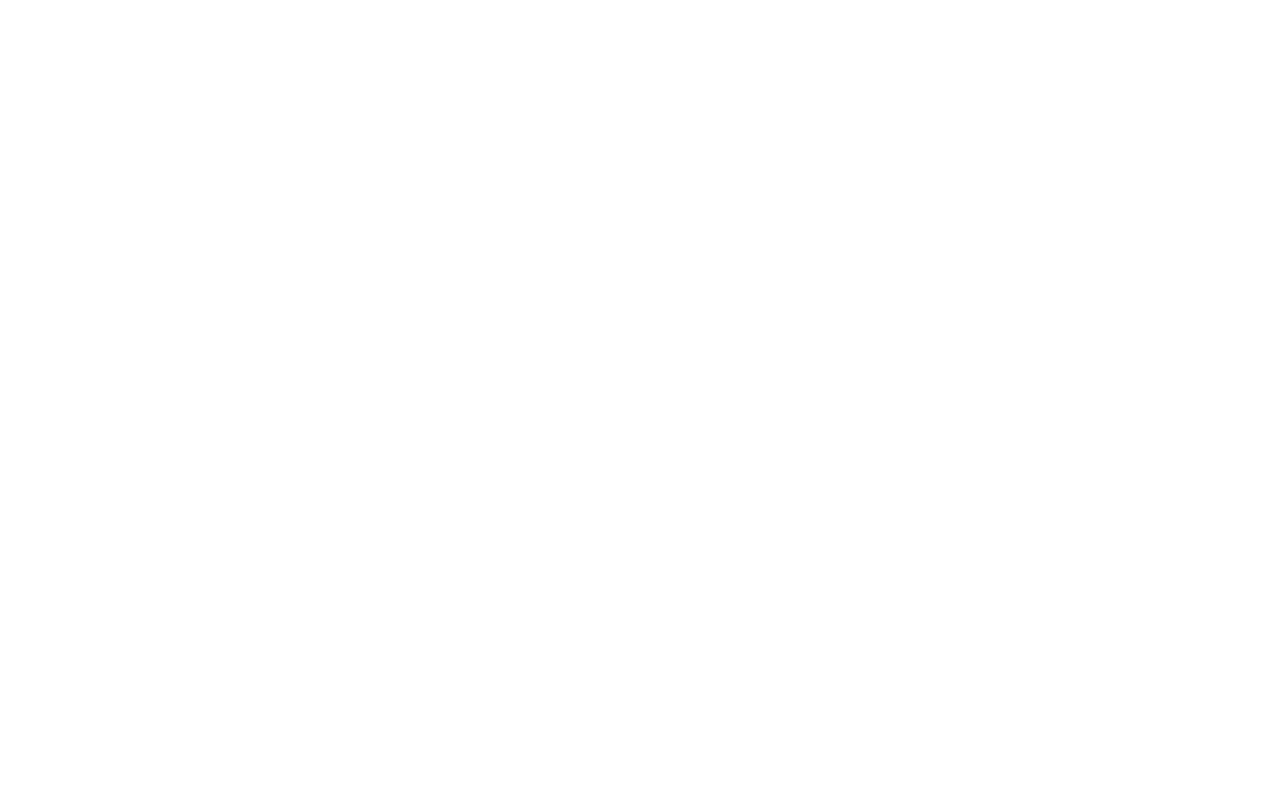
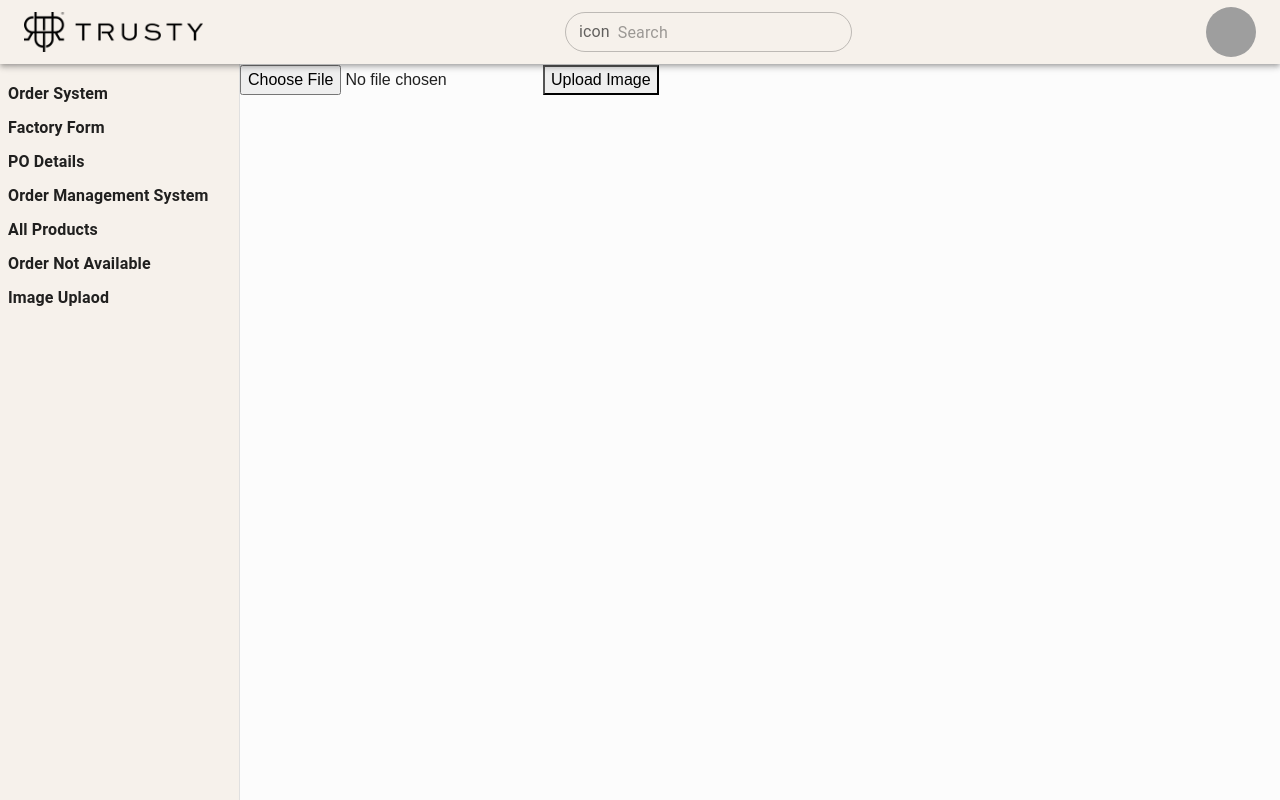
Before and after one commit to trustyuae/trustyuae, a React (Create React App) app: page /image_upload in a window 1280 px wide. Before the commit this address had no page. Built offline with nearby package versions, Linux system fonts and the light colour scheme; sample sign-in values are in the browser's storage; grey boxes are pictures that could not be loaded; the HTML template or start-up script is replaced by a standard one.

Commit message:
upload image functionality

```diff
--- a/src/App.js
+++ b/src/App.js
@@ -10,6 +10,7 @@
 import ProtectedRoute from "./utils/ProtectedRoute";
 import AllProductList from "./components/AllProductList";
 import OrderNotAvailable from "./components/OrderNotAvailable";
+import ImageUpload from "./components/ImageUpload";
 
 function App() {
   return (
@@ -30,6 +31,7 @@
               <Route exact path="/PO_details" element={<PoDetails />} />
               <Route exact path="/all_products_list" element={<AllProductList />} />
               <Route exact path="/order_not_available" element={<OrderNotAvailable/>} />
+              <Route exact path="/image_upload" element={<ImageUpload/>} />
             </Route>
           </Route>
         </Routes>
--- a/src/components/Dashboardd.js
+++ b/src/components/Dashboardd.js
@@ -225,6 +225,12 @@
               >
                 <strong>Order Not Available</strong>
               </Typography>
+              <Typography
+                sx={{ mt: "10px", cursor: "pointer" }}
+                onClick={() => handleLinkClick("/image_upload")}
+              >
+                <strong>Image Uplaod</strong>
+              </Typography>
               {/* <Link to="/all-products">
                 <Typography sx={{mt:'10px'}}><strong>All Products</strong></Typography>
               </Link> */}
--- /dev/null
+++ b/src/components/ImageUpload.js
@@ -0,0 +1,39 @@
+import React, { useState } from 'react';
+
+const ImageUpload = () => {
+  const [image, setImage] = useState(null);
+
+  const handleImageChange = (e) => {
+    setImage(e.target.files[0]);
+  };
+
+  const handleUpload = async () => {
+    const formData = new FormData();
+    formData.append('image', image);
+
+    try {
+      const response = await fetch('https://ghostwhite-guanaco-836757.hostingersite.com/wp-json/custom-image-upload/v1/upload-image', {
+        method: 'POST',
+        body: formData,
+      });
+
+      if (response.ok) {
+        console.log('Image uploaded successfully');
+        // Optionally, you can do something after successful upload
+      } else {
+        console.error('Failed to upload image');
+      }
+    } catch (error) {
+      console.error('Error uploading image:', error);
+    }
+  };
+
+  return (
+    <div>
+      <input type="file" accept="image/*" onChange={handleImageChange} />
+      <button onClick={handleUpload}>Upload Image</button>
+    </div>
+  );
+};
+
+export default ImageUpload;
```
